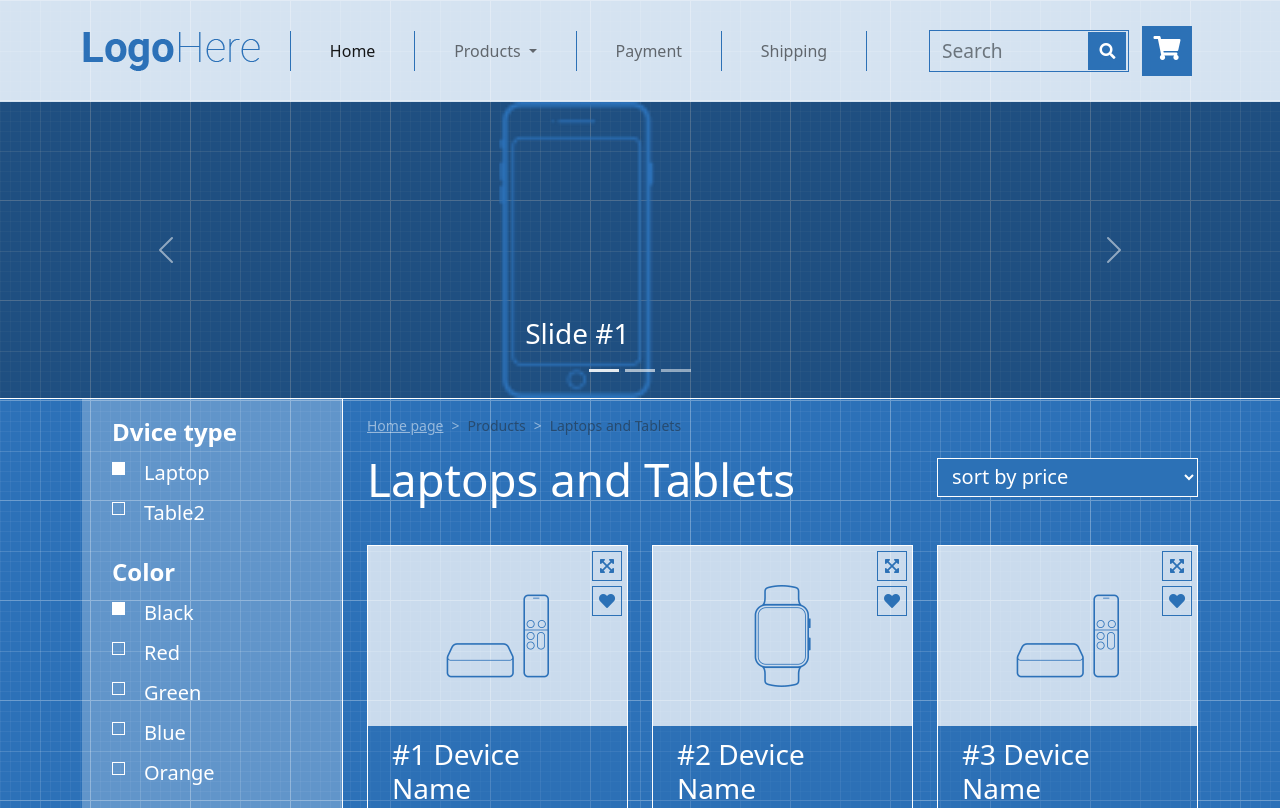
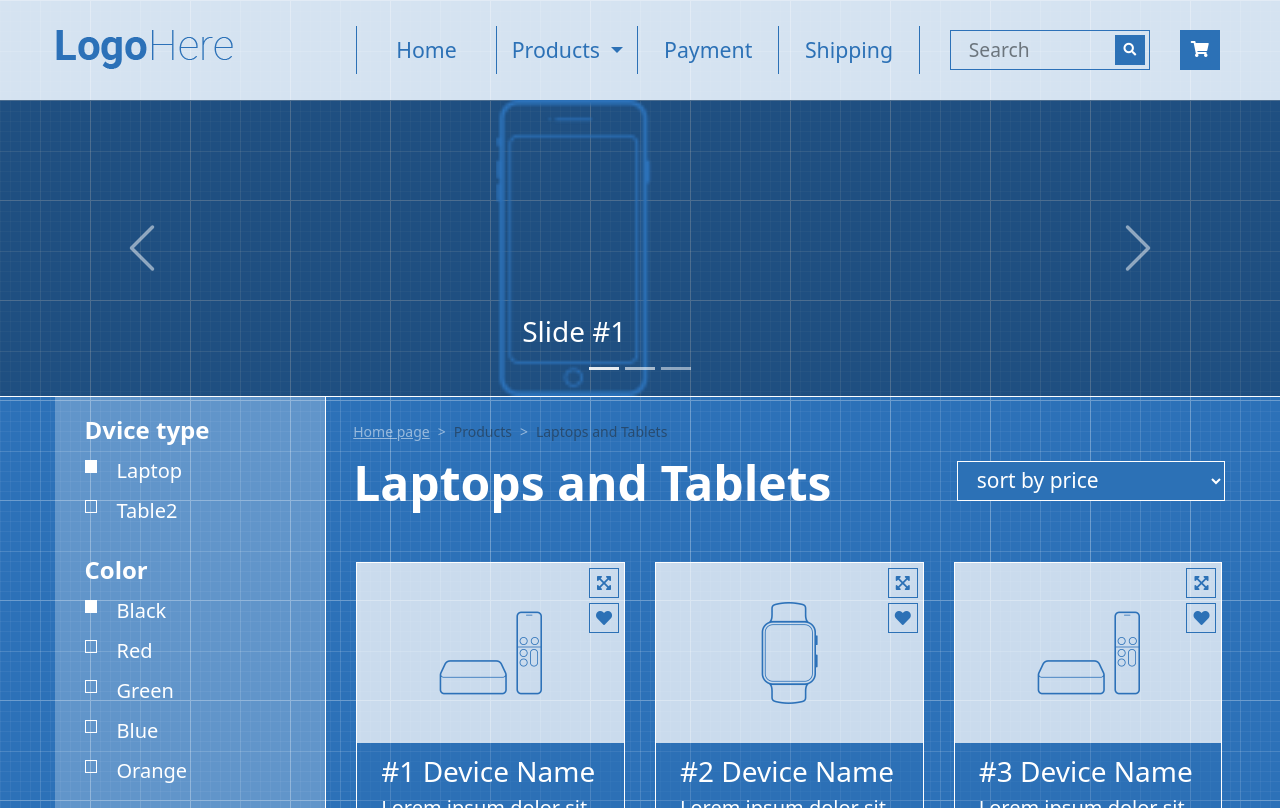
Before and after one commit to Max-Marchenko9/shop-template, a plain HTML site: page index.html in a window 1280 px wide. Shown: the top 808 px of the page. Drawn offline with nearby package versions, Linux system fonts and the light colour scheme.

Commit message:
header pixel p

```diff
--- a/assets/scss/_aside.scss
+++ b/assets/scss/_aside.scss
@@ -59,3 +59,6 @@
     background-color: $color-dark;
   }
 }
+.sidebar {
+  padding-right: 15px;
+}
--- a/assets/scss/_bootstrap.scss
+++ b/assets/scss/_bootstrap.scss
@@ -12,12 +12,14 @@
 .navbar-nav {
   @media (min-width: 992px) {
     width: calc(100% - 300px);
-    padding-left: 30px;
-    padding-right: 30px;
+    padding-left: 123px;
+    padding-right: 0px;
+    margin-right: 30px !important;
 
     > .nav-item {
       text-align: center;
       flex-grow: 1;
+      width: 100%;
 
       :not(.show) {
         border-left: 1px solid $color-dark;
@@ -40,3 +42,20 @@
     background-color: $color-dark;
   }
 }
+.container {
+  max-width: 1195px;
+}
+.fa-shopping-cart {
+  padding-top: 11px !important;
+  font-size: 1rem !important;
+}
+.navbar-collapse {
+  color: $color-dark;
+}
+.col-md-4 {
+  padding: 0 15px;
+}
+.carousel-control-next-icon, .carousel-control-prev-icon {
+  width: 5rem;
+  height: 3.5rem;
+}
--- a/assets/scss/_header.scss
+++ b/assets/scss/_header.scss
@@ -1,13 +1,13 @@
 .header {
   &__navbar {
     background-color: rgba($color-light, 0.8);
-
+    // color: $color-dark;
     @include md-min {
       .dropdown.show {
         background-color: $color-dark;
 
         .dropdown-toggle {
-          color: $color-light;
+          color: $color-light !important;
         }
       }
       .dropdown-menu {
@@ -46,9 +46,11 @@
         box-shadow: none;
         border-color: $color-border;
         font-size: 1.2rem;
+        padding-left: 18px;
 
         @include lg-min {
           width: 12.5rem !important;
+          height: 40px;
         }
         @include sm {
           flex-grow: 2;
@@ -68,7 +70,8 @@
       }
       i {
         display: block;
-        padding: 10px;
+        padding: 5px;
+        font-size: 0.8rem;
       }
     }
   }
@@ -86,9 +89,9 @@
 .header {
   &__cart-btn {
     position: relative;
-    width: 50px;
-    height: 50px;
-    margin-left: 30px;
+    width: 40px;
+    height: 40px;
+    margin-left: 22px !important;
 
     color: $color-dark;
     border: none;
@@ -158,3 +161,14 @@
   outline: none !important;
    box-shadow: none;
 }
+.nav-link {
+  font-size: 1.33rem;
+  color: $color-dark !important;
+  // padding-left: 0px !important;
+  // padding-right: 0px !important;
+}
+.button-form {
+  height: 30px;
+  width: 30px;
+  margin-right: 14px !important;
+}
--- a/assets/scss/_main.scss
+++ b/assets/scss/_main.scss
@@ -1,6 +1,6 @@
 .breadcrumb {
-  padding: 1rem 0 0 0;
-
+  padding: 1.5rem 0 0 0;
+  margin-bottom: 0.75rem;
   opacity: 0.5;
   background-color: transparent;
 
@@ -26,25 +26,28 @@
 .page-title {
   &__header {
     color: $color-light;
-
-    font-size: 2.85rem;
+    letter-spacing: 0;
+    font-size: 3rem;
+    font-weight: 600;
   }
 
   &__form-select {
     width: 100%;
-    margin-top: 6px;
-    padding: 3px 10px 5px;
+    margin-top: 7px;
+    margin-left: 3px;
+    padding: 3px 10px 5px 15px;
 
     color: $color-light;
     border-color: $color-light;
     background-color: $color-dark;
 
-    font-size: 1.25rem;
+    font-size: 1.31rem;
+    font-weight: 200;
   }
 }
 
 .page-content {
-  margin-top: 30px;
+  margin-top: 42px;
 }
 
 .item {
@@ -204,7 +207,7 @@
       color: $color-light;
       &:hover {
         //   color: $color-dark;
-          text-decoration: underline;
+        text-decoration: underline;
       }
     }
   }
--- a/index.html
+++ b/index.html
@@ -47,7 +47,6 @@
                 <div class="dropdown-menu">
                   <a class="dropdown-item" href="#">Lorem ipsum dolor</a>
                   <a class="dropdown-item" href="#">Another action</a>
-                  <div class="dropdown-divider"></div>
                   <a class="dropdown-item" href="#">Something else here</a>
                   <a class="dropdown-item" href="#">One more separated link</a>
                 </div>
```
Also changed, not shown: assets/css/style.css.
